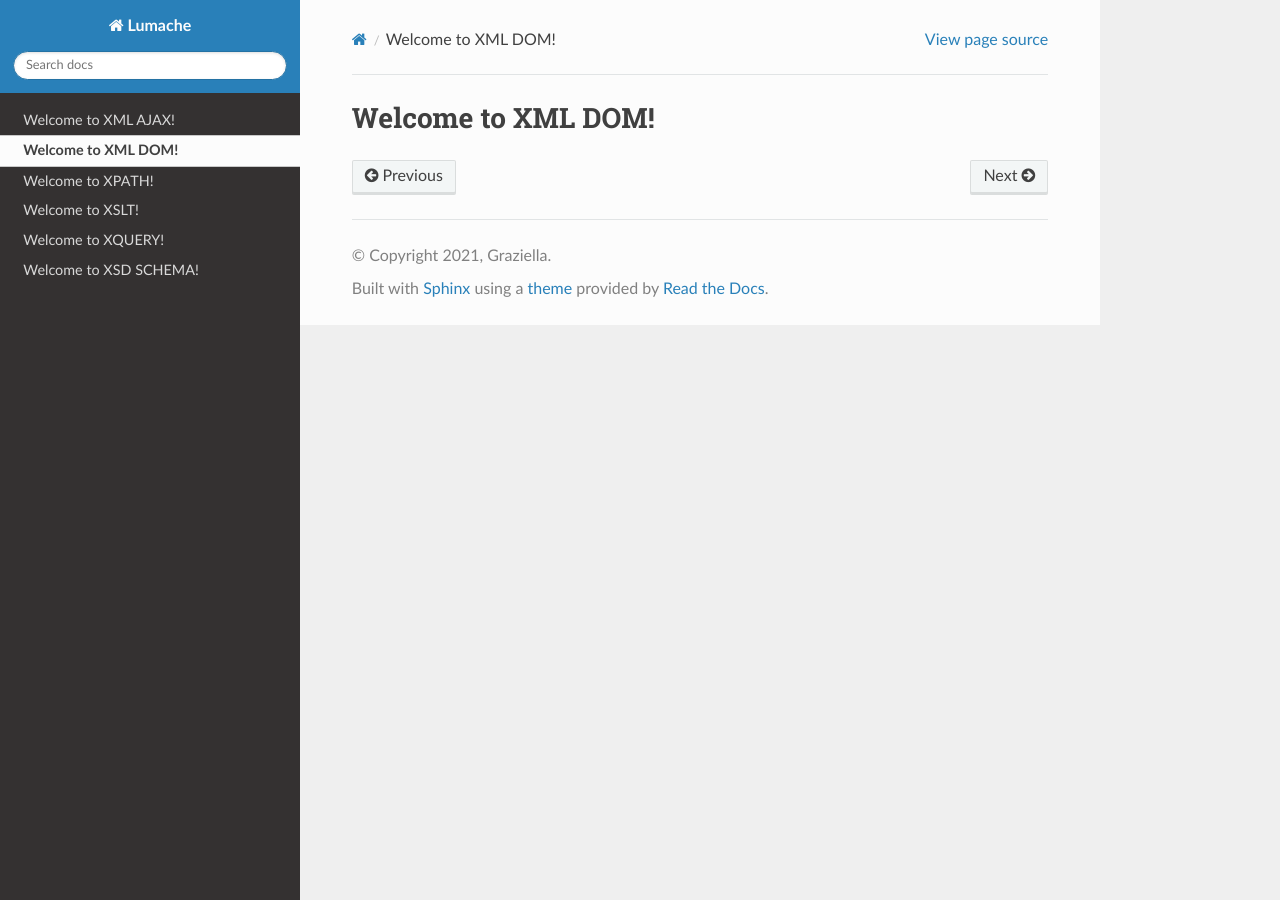
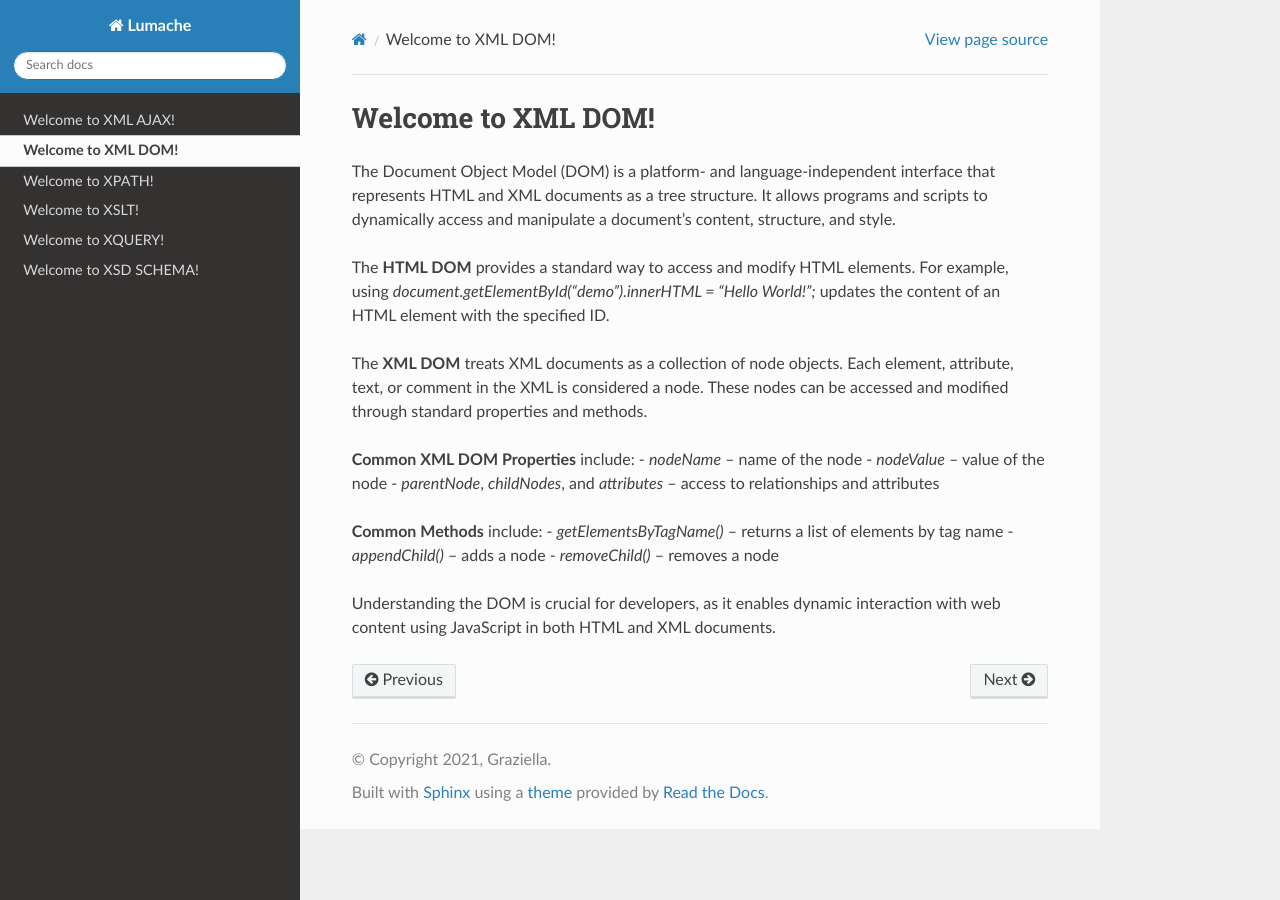
Before and after one commit to riah89294/xml-tutorial, a Sphinx documentation site: the page built from docs/source/xml_dom.rst, in a window 1280 px wide. Built offline with Sphinx 7.4.7 and the Read the Docs theme 3.1.0, drawn with Linux system fonts in a browser that asks for light colours; pages that are not in the unit, such as notebooks, are missing from menus.

Commit message:
Update xml_dom.rst

```diff
--- a/docs/source/xml_dom.rst
+++ b/docs/source/xml_dom.rst
@@ -1,2 +1,20 @@
 Welcome to XML DOM!
 ###################
+
+The Document Object Model (DOM) is a platform- and language-independent interface that represents HTML and XML documents as a tree structure. It allows programs and scripts to dynamically access and manipulate a document’s content, structure, and style.
+
+The **HTML DOM** provides a standard way to access and modify HTML elements. For example, using `document.getElementById("demo").innerHTML = "Hello World!";` updates the content of an HTML element with the specified ID.
+
+The **XML DOM** treats XML documents as a collection of node objects. Each element, attribute, text, or comment in the XML is considered a node. These nodes can be accessed and modified through standard properties and methods.
+
+**Common XML DOM Properties** include:
+- `nodeName` – name of the node
+- `nodeValue` – value of the node
+- `parentNode`, `childNodes`, and `attributes` – access to relationships and attributes
+
+**Common Methods** include:
+- `getElementsByTagName()` – returns a list of elements by tag name
+- `appendChild()` – adds a node
+- `removeChild()` – removes a node
+
+Understanding the DOM is crucial for developers, as it enables dynamic interaction with web content using JavaScript in both HTML and XML documents.
```
